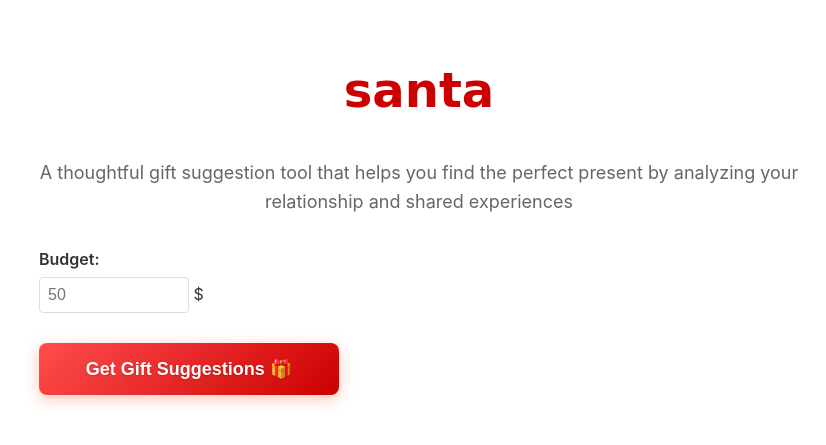
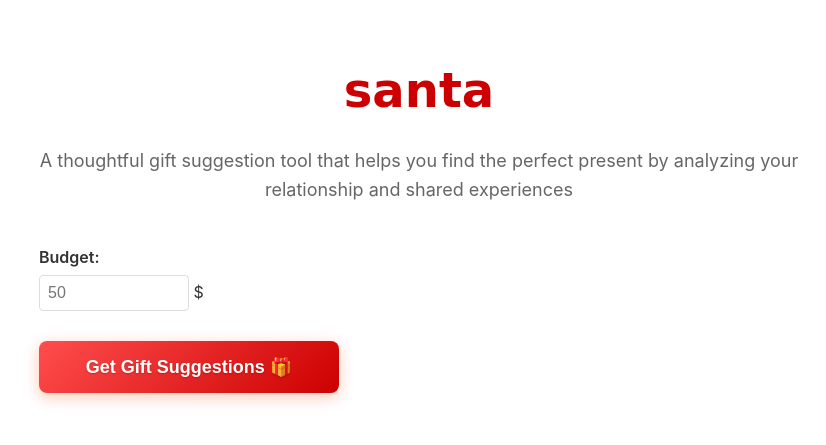
Before and after one commit to na47io/santa, a Python web app: template app/templates/index.html in a window 1280 px wide. Shown: the top 445 px of the page, without its empty margins (221-1047 px from the left). Run offline with Jinja, Linux system fonts and the light colour scheme; the template is opened without the code that fills it, so the values that code supplies are empty; some web fonts are replaced.

Commit message:
style: Extract subheading styles and reduce heading margin in hero section

```diff
--- a/app/static/css/style.css
+++ b/app/static/css/style.css
@@ -21,13 +21,25 @@ body {
     }
 }
 
+.hero-section {
+    text-align: center;
+    margin-bottom: 40px;
+}
+
 h1 {
     font-family: 'Mountains of Christmas', cursive;
     color: #cc0000;
-    margin-bottom: 30px;
+    margin-bottom: 15px;
     font-size: 48px;
     text-align: center;
     font-weight: 700;
+}
+
+.subheading {
+    text-align: center;
+    margin-bottom: 0;
+    font-size: 18px;
+    color: #666;
 }
 
 /* Form elements */
--- a/app/templates/index.html
+++ b/app/templates/index.html
@@ -14,10 +14,12 @@
     <link rel="stylesheet" href="/static/css/style.css" />
   </head>
   <body>
-    <h1>santa</h1>
-    <p style="text-align: center; margin-bottom: 30px; font-size: 18px; color: #666;">
-      A thoughtful gift suggestion tool that helps you find the perfect present by analyzing your relationship and shared experiences
-    </p>
+    <div class="hero-section">
+      <h1>santa</h1>
+      <p class="subheading">
+        A thoughtful gift suggestion tool that helps you find the perfect present by analyzing your relationship and shared experiences
+      </p>
+    </div>
     <form id="questionForm" action="/submit" method="post">
       {% for item in questions_data %}
       <div class="question">
```
Also changed, not shown: app/templates/results.html (+6 -4 lines).
